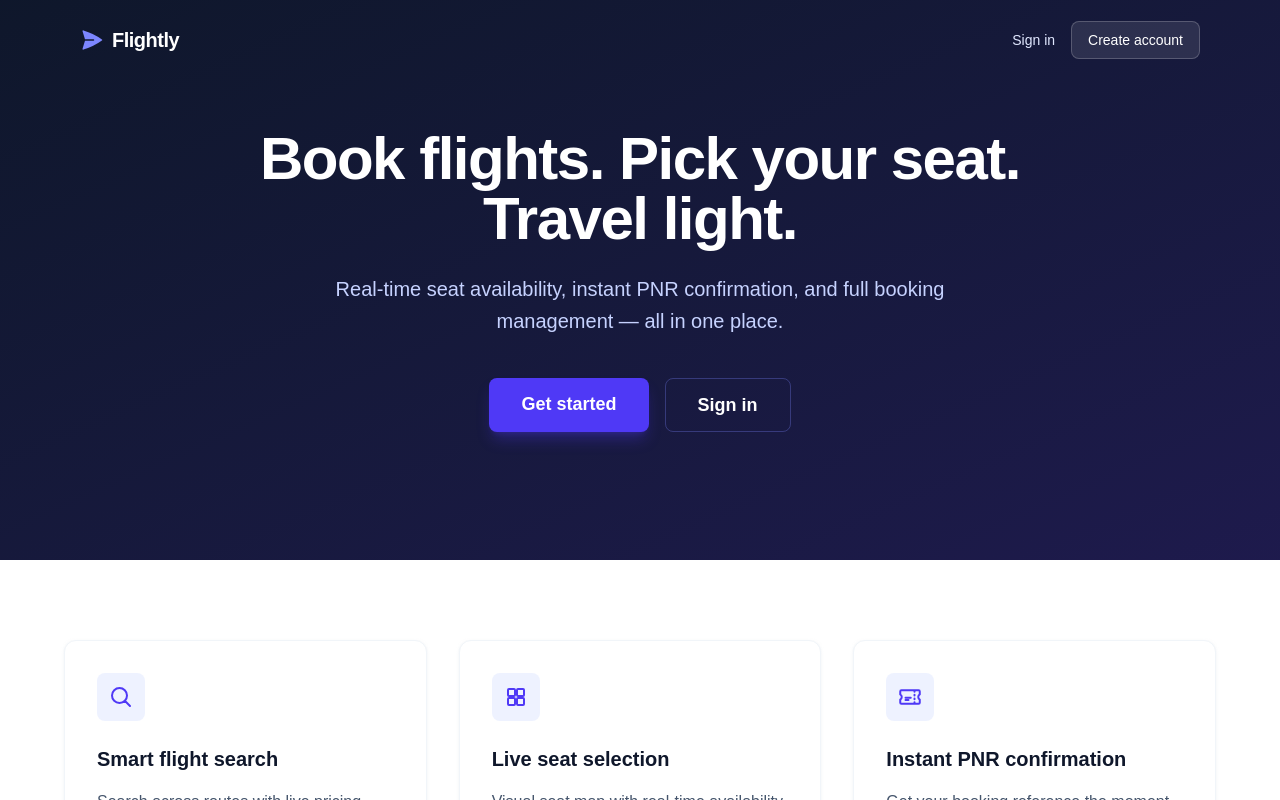
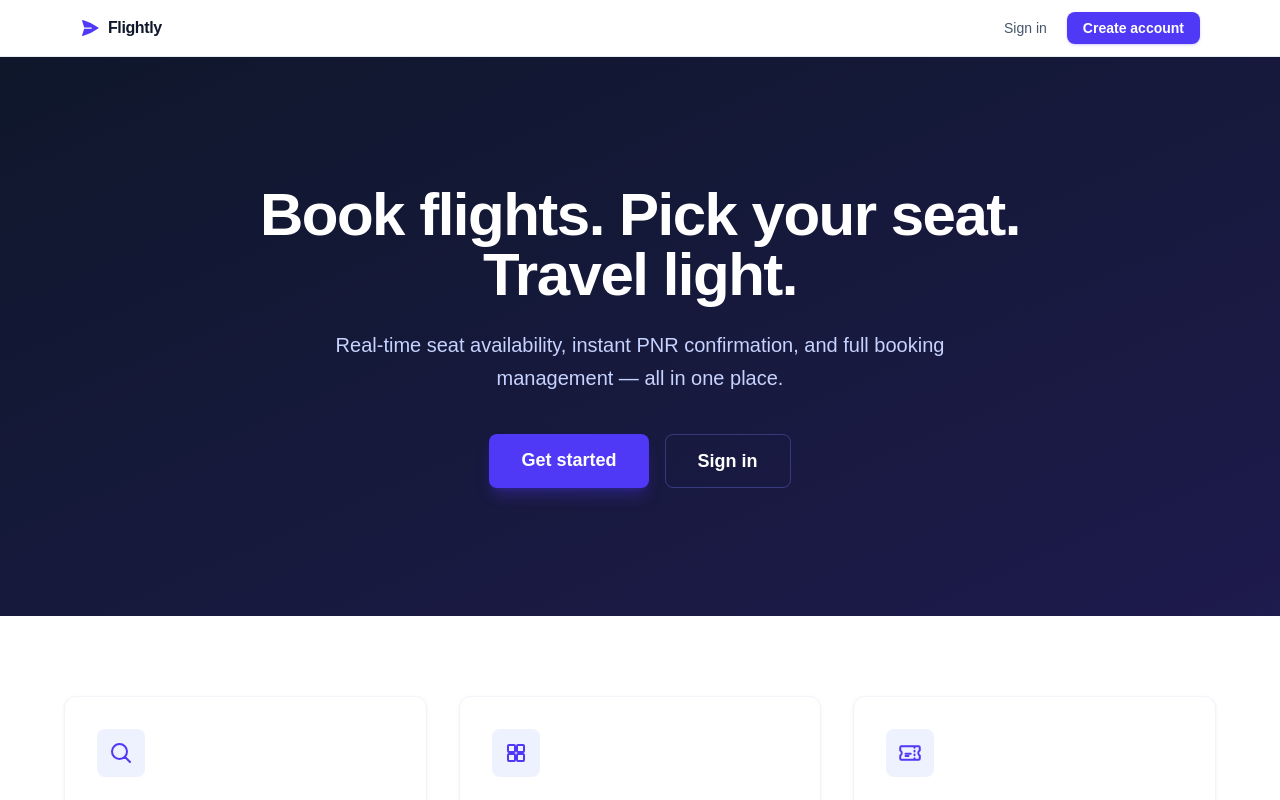
Before and after one commit to hm05/flightly, a Next.js app: page / in a window 1280 px wide. Shown: the top 800 px of the page. Built offline with nearby package versions, Linux system fonts and the light colour scheme; no server answers.

Commit message:
[refactor] extract Navbar into shared component and remove duplicate inline header from landing page

```diff
--- a/app/layout.tsx
+++ b/app/layout.tsx
@@ -1,6 +1,7 @@
 import type { Metadata } from "next";
 import { Geist, Geist_Mono } from "next/font/google";
 import "./globals.css";
+import Navbar from "@/components/Navbar";
 
 const geistSans = Geist({
   variable: "--font-geist-sans",
@@ -27,7 +28,10 @@ export default function RootLayout({
       lang="en"
       className={`${geistSans.variable} ${geistMono.variable} h-full antialiased`}
     >
-      <body className="min-h-full flex flex-col">{children}</body>
+      <body className="min-h-full flex flex-col">
+        <Navbar />
+        {children}
+      </body>
     </html>
   );
 }
--- a/app/page.tsx
+++ b/app/page.tsx
@@ -2,29 +2,10 @@ import Link from 'next/link'
 
 export default function LandingPage() {
   return (
-    <div className="flex flex-col min-h-screen relative">
-      {/* NAVBAR */}
-      <header className="absolute top-0 w-full z-50">
-        <div className="max-w-6xl mx-auto px-4 h-20 flex items-center justify-between">
-          <div className="font-bold text-xl tracking-tight text-white flex items-center gap-2">
-            <svg xmlns="http://www.w3.org/2000/svg" viewBox="0 0 24 24" fill="currentColor" className="w-6 h-6 text-indigo-400">
-              <path d="M3.478 2.404a.75.75 0 0 0-.926.941l2.432 7.905H13.5a.75.75 0 0 1 0 1.5H4.984l-2.432 7.905a.75.75 0 0 0 .926.94 60.519 60.519 0 0 0 18.445-8.986.75.75 0 0 0 0-1.218A60.517 60.517 0 0 0 3.478 2.404Z" />
-            </svg>
-            Flightly
-          </div>
-          <nav className="flex items-center gap-4">
-            <Link href="/login" className="text-sm font-medium text-indigo-100 hover:text-white transition-colors">
-              Sign in
-            </Link>
-            <Link href="/signup" className="text-sm font-medium bg-white/10 border border-white/20 hover:bg-white/20 text-white py-2 px-4 rounded-lg transition-all">
-              Create account
-            </Link>
-          </nav>
-        </div>
-      </header>
+    <div className="flex flex-col min-h-screen">
+      {/* SECTION 1 — Hero */}
+      <section className="bg-gradient-to-br from-slate-900 to-indigo-950 text-white py-24 md:py-32 px-4 text-center flex flex-col items-center justify-center min-h-[60vh]">
 
-      {/* SECTION 1 — Hero */}
-      <section className="bg-gradient-to-br from-slate-900 to-indigo-950 text-white py-24 md:py-32 px-4 text-center flex flex-col items-center justify-center min-h-[70vh]">
         <h1 className="text-4xl md:text-6xl font-extrabold tracking-tight max-w-4xl mb-6">
           Book flights. Pick your seat. Travel light.
         </h1>
--- /dev/null
+++ b/components/Navbar.tsx
@@ -0,0 +1,93 @@
+import Link from 'next/link'
+import { redirect } from 'next/navigation'
+import { createClient } from '@/lib/supabase/server'
+
+// ---------------------------------------------------------------------------
+// Server action — must be async, must be defined in a Server Component file
+// ---------------------------------------------------------------------------
+
+async function logout() {
+  'use server'
+  const supabase = await createClient()
+  await supabase.auth.signOut()
+  redirect('/login')
+}
+
+// ---------------------------------------------------------------------------
+// Navbar (Server Component)
+// Reads the current session server-side so the UI is always in sync with
+// the auth state without a client-side fetch on every page load.
+// ---------------------------------------------------------------------------
+
+export default async function Navbar() {
+  const supabase = await createClient()
+  const {
+    data: { user },
+  } = await supabase.auth.getUser()
+
+  return (
+    <header className="sticky top-0 z-40 w-full border-b border-slate-200/80 bg-white/90 backdrop-blur-md supports-[backdrop-filter]:bg-white/70">
+      <div className="max-w-6xl mx-auto px-4 h-14 flex items-center justify-between">
+        {/* Logo */}
+        <Link
+          href={user ? '/search' : '/'}
+          className="font-bold text-slate-900 text-base tracking-tight flex items-center gap-2 hover:opacity-80 transition-opacity"
+        >
+          <svg
+            xmlns="http://www.w3.org/2000/svg"
+            viewBox="0 0 24 24"
+            fill="currentColor"
+            className="w-5 h-5 text-indigo-600"
+          >
+            <path d="M3.478 2.404a.75.75 0 0 0-.926.941l2.432 7.905H13.5a.75.75 0 0 1 0 1.5H4.984l-2.432 7.905a.75.75 0 0 0 .926.94 60.519 60.519 0 0 0 18.445-8.986.75.75 0 0 0 0-1.218A60.517 60.517 0 0 0 3.478 2.404Z" />
+          </svg>
+          Flightly
+        </Link>
+
+        {/* Nav links + auth */}
+        <nav className="flex items-center gap-1">
+          {user ? (
+            <>
+              <Link
+                href="/search"
+                className="text-sm font-medium text-slate-600 hover:text-slate-900 py-1.5 px-3 rounded-lg hover:bg-slate-100 transition"
+              >
+                Search
+              </Link>
+              <Link
+                href="/bookings"
+                className="text-sm font-medium text-slate-600 hover:text-slate-900 py-1.5 px-3 rounded-lg hover:bg-slate-100 transition"
+              >
+                My Bookings
+              </Link>
+              {/* Logout — server action so no client-side JS needed */}
+              <form action={logout}>
+                <button
+                  type="submit"
+                  className="ml-2 text-sm font-semibold text-rose-600 hover:text-rose-700 py-1.5 px-3 rounded-lg hover:bg-rose-50 transition"
+                >
+                  Log out
+                </button>
+              </form>
+            </>
+          ) : (
+            <>
+              <Link
+                href="/login"
+                className="text-sm font-medium text-slate-600 hover:text-slate-900 py-1.5 px-3 rounded-lg hover:bg-slate-100 transition"
+              >
+                Sign in
+              </Link>
+              <Link
+                href="/signup"
+                className="ml-1 text-sm font-semibold bg-indigo-600 hover:bg-indigo-500 text-white py-1.5 px-4 rounded-lg transition shadow-sm shadow-indigo-600/20"
+              >
+                Create account
+              </Link>
+            </>
+          )}
+        </nav>
+      </div>
+    </header>
+  )
+}
```
